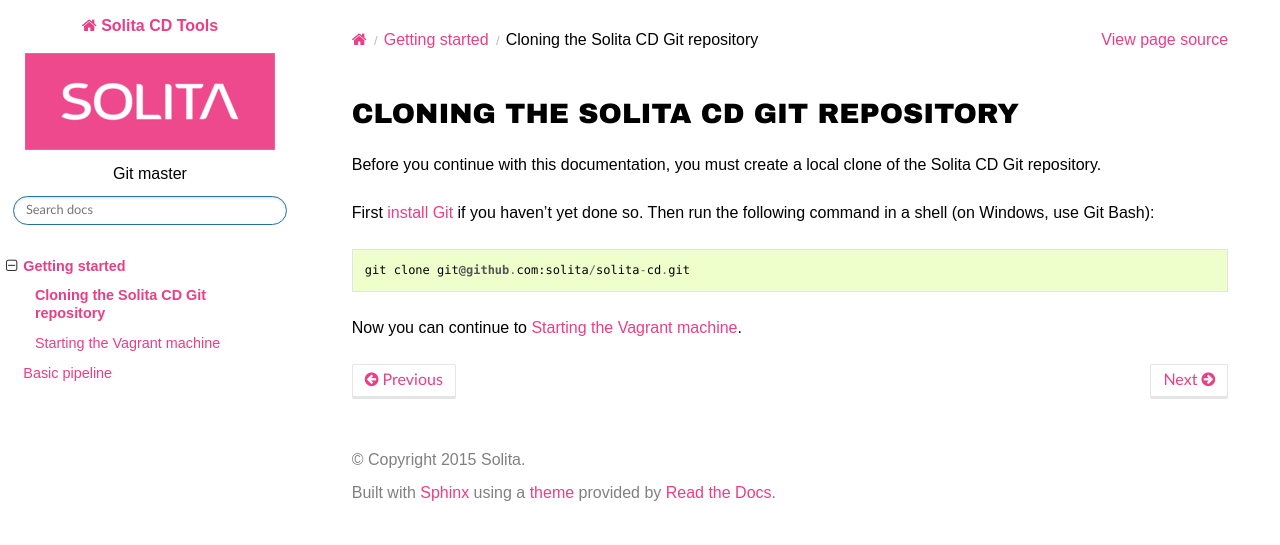
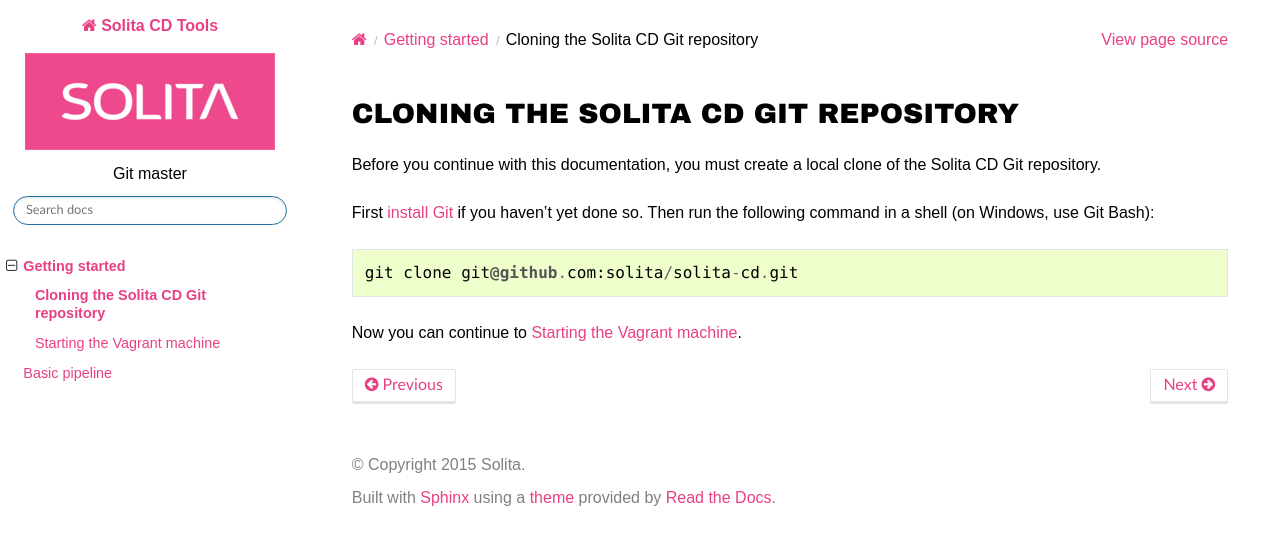
Before and after one commit to solita/solita-cd, a Sphinx documentation site: the page built from doc/solita_cd_git.rst, in a window 1280 px wide. Shown: the top 545 px of the page. Built offline with Sphinx 7.4.7 and the Read the Docs theme 2.0.0, drawn with Linux system fonts in a browser that asks for light colours.

Commit message:
Don't shrink text in code blocks

```diff
--- a/doc/_static/solita.css
+++ b/doc/_static/solita.css
@@ -87,6 +87,10 @@
     max-width: 1140px !important;
 }
 
+code, pre {
+    font-size: 100% !important;
+}
+
 code.literal {
     color: #000000 !important;
 }
```
